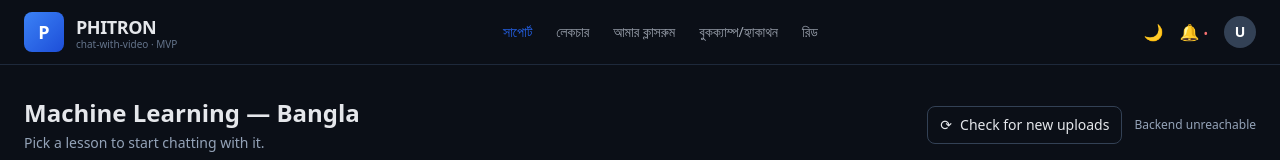
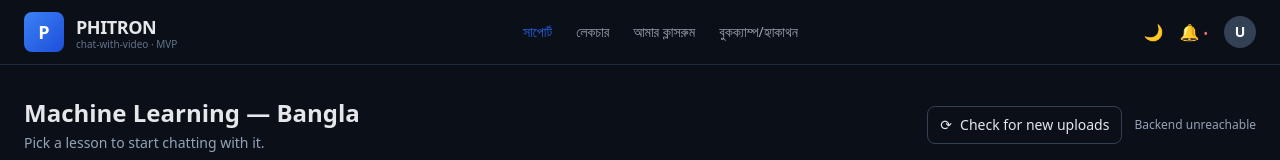
Before and after one commit to tajuar-akash-hub/lms_sytem, a plain HTML site: page static/index.html in a window 1280 px wide. Shown: the top 160 px of the page. Drawn offline with nearby package versions, Linux system fonts and the light colour scheme; no server answers.

Commit message:
Remove রিড link from Bangla nav
Co-Authored-By: Opus 4.8 <noreply@puku.sh>

```diff
--- a/static/index.html
+++ b/static/index.html
@@ -173,7 +173,6 @@
       <a href="#">লেকচার</a>
       <a href="#">আমার ক্লাসরুম</a>
       <a href="#">বুকক্যাম্প/হ্যাকাথন</a>
-      <a href="#">রিড</a>
     </nav>
     <div class="flex items-center gap-4 text-slate-400">
       <span class="cursor-pointer hover:text-white" title="Toggle theme">🌙</span>
```
